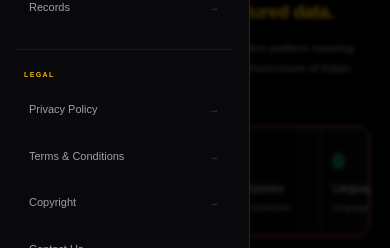
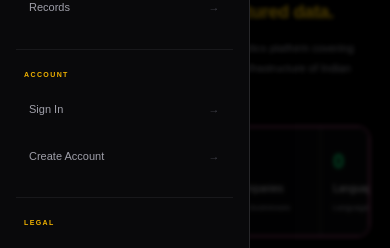
Before and after one commit to jeringikku/jeruto-movie-intelligence, a Next.js app: page /preview in a window 390 px wide. Both pictures are taken after a click on the button "Open navigation menu". Shown: the part 544-792 px from the top of the page. Built offline with nearby package versions, Linux system fonts and the light colour scheme; no server answers; the database is empty.

Commit message:
Fix customer authentication session flow

```diff
--- a/app/(public)/components/PublicHeader.tsx
+++ b/app/(public)/components/PublicHeader.tsx
@@ -2,9 +2,13 @@
 
 import Link from "next/link";
 import { useEffect, useState } from "react";
+import { supabaseBrowser } from "@/lib/supabase-browser";
 
 export default function PublicHeader() {
   const [menuOpen, setMenuOpen] = useState(false);
+
+  const [user, setUser] = useState<any>(null);
+  const [authLoading, setAuthLoading] = useState(true);
 
   /* =========================================================
      LOCK BODY SCROLL WHEN MOBILE MENU IS OPEN
@@ -43,6 +47,54 @@ export default function PublicHeader() {
   }, [menuOpen]);
 
   /* =========================================================
+     CUSTOMER AUTHENTICATION
+  ========================================================= */
+
+  useEffect(() => {
+    let mounted = true;
+
+    async function loadUser() {
+      const {
+        data: { session },
+        error,
+      } = await supabaseBrowser.auth.getSession();
+
+      if (!mounted) return;
+
+      if (error) {
+        console.error(
+          "Public header session check failed:",
+          error
+        );
+
+        setUser(null);
+      } else {
+        setUser(session?.user ?? null);
+      }
+
+      setAuthLoading(false);
+    }
+
+    loadUser();
+
+    const {
+      data: { subscription },
+    } = supabaseBrowser.auth.onAuthStateChange(
+      (_event, session) => {
+        if (!mounted) return;
+
+        setUser(session?.user ?? null);
+        setAuthLoading(false);
+      }
+    );
+
+    return () => {
+      mounted = false;
+      subscription.unsubscribe();
+    };
+  }, []);
+
+  /* =========================================================
      MOBILE NAVIGATION
   ========================================================= */
 
@@ -67,12 +119,15 @@ export default function PublicHeader() {
       label: "Industries",
       href: "/preview/industries",
     },
-
     {
       label: "Book Tickets With JMI",
       href: "/preview/book-tickets",
     },
   ];
+
+  /* =========================================================
+     INTELLIGENCE NAVIGATION
+  ========================================================= */
 
   const intelligenceNavigation = [
     {
@@ -112,19 +167,47 @@ export default function PublicHeader() {
     },
   ];
 
+  /* =========================================================
+     SIGN OUT
+  ========================================================= */
+
+  async function handleSignOut() {
+    const { error } =
+      await supabaseBrowser.auth.signOut();
+
+    if (error) {
+      console.error(
+        "Public header sign out failed:",
+        error
+      );
+
+      return;
+    }
+
+    setUser(null);
+    setMenuOpen(false);
+  }
+
   return (
     <>
       <header className="sticky top-0 z-50 border-b border-zinc-800 bg-[#050507]/95 backdrop-blur-xl">
         <div className="mx-auto flex h-16 max-w-7xl items-center justify-between px-4 sm:px-6 lg:px-8">
 
-          {/* MOBILE MENU BUTTON */}
+          {/* =================================================
+              MOBILE MENU BUTTON
+          ================================================= */}
+
           <button
             type="button"
             aria-label={
-              menuOpen ? "Close navigation menu" : "Open navigation menu"
+              menuOpen
+                ? "Close navigation menu"
+                : "Open navigation menu"
             }
             aria-expanded={menuOpen}
-            onClick={() => setMenuOpen((open) => !open)}
+            onClick={() =>
+              setMenuOpen((open) => !open)
+            }
             className="flex h-9 w-9 items-center justify-center rounded-lg border border-zinc-800 bg-zinc-950 text-zinc-400 transition hover:border-violet-400/30 hover:text-violet-300 md:hidden"
           >
             {menuOpen ? (
@@ -162,7 +245,10 @@ export default function PublicHeader() {
             )}
           </button>
 
-          {/* BRAND */}
+          {/* =================================================
+              BRAND
+          ================================================= */}
+
           <Link
             href="/preview"
             className="flex items-center"
@@ -176,13 +262,16 @@ export default function PublicHeader() {
                 </span>
               </p>
 
-              <div className="text-[10px] text-right uppercase tracking-[0.2em] text-zinc-400">
+              <div className="text-right text-[10px] uppercase tracking-[0.2em] text-zinc-400">
                 JMI
               </div>
             </div>
           </Link>
 
-          {/* DESKTOP NAVIGATION */}
+          {/* =================================================
+              DESKTOP NAVIGATION
+          ================================================= */}
+
           <nav className="hidden items-center gap-6 md:flex">
 
             <Link
@@ -222,7 +311,10 @@ export default function PublicHeader() {
 
           </nav>
 
-          {/* DESKTOP SEARCH PLACEHOLDER */}
+          {/* =================================================
+              DESKTOP SEARCH PLACEHOLDER
+          ================================================= */}
+
           <div className="hidden lg:block">
             <div className="rounded-lg border border-zinc-800 bg-zinc-950 px-4 py-2 text-xs text-zinc-500">
               Search JMI
@@ -238,7 +330,10 @@ export default function PublicHeader() {
 
       {menuOpen && (
         <>
-          {/* BACKDROP */}
+          {/* =================================================
+              BACKDROP
+          ================================================= */}
+
           <button
             type="button"
             aria-label="Close navigation menu"
@@ -246,10 +341,16 @@ export default function PublicHeader() {
             className="fixed inset-0 z-40 bg-black/70 backdrop-blur-[2px] md:hidden"
           />
 
-          {/* DRAWER */}
+          {/* =================================================
+              DRAWER
+          ================================================= */}
+
           <aside className="fixed left-0 top-0 z-50 flex h-dvh w-[64%] max-w-sm flex-col border-r border-zinc-800 bg-zinc-950 shadow-2xl md:hidden">
 
-            {/* DRAWER HEADER */}
+            {/* =================================================
+                DRAWER HEADER
+            ================================================= */}
+
             <div className="flex h-16 shrink-0 items-center justify-between border-b border-zinc-800 px-5">
 
               <div>
@@ -286,10 +387,16 @@ export default function PublicHeader() {
 
             </div>
 
-            {/* DRAWER CONTENT */}
+            {/* =================================================
+                DRAWER CONTENT
+            ================================================= */}
+
             <div className="flex-1 overflow-y-auto px-4 py-5">
 
-              {/* PRIMARY NAVIGATION */}
+              {/* =================================================
+                  PRIMARY NAVIGATION
+              ================================================= */}
+
               <div>
                 <p className="px-2 text-[7px] font-semibold uppercase tracking-[0.2em] text-yellow-500">
                   Explore
@@ -300,10 +407,14 @@ export default function PublicHeader() {
                     <Link
                       key={item.href}
                       href={item.href}
-                      onClick={() => setMenuOpen(false)}
+                      onClick={() =>
+                        setMenuOpen(false)
+                      }
                       className="group flex items-center justify-between rounded-lg border border-transparent px-3 py-3 text-[11px] font-medium text-zinc-400 transition hover:border-zinc-800 hover:bg-black hover:text-violet-300"
                     >
-                      <span>{item.label}</span>
+                      <span>
+                        {item.label}
+                      </span>
 
                       <span className="text-zinc-700 transition group-hover:translate-x-0.5 group-hover:text-violet-400">
                         →
@@ -313,63 +424,190 @@ export default function PublicHeader() {
                 </nav>
               </div>
 
-              {/* DIVIDER */}
+              {/* =================================================
+                  DIVIDER
+              ================================================= */}
+
               <div className="my-5 border-t border-zinc-900" />
 
-              {/* INTELLIGENCE NAVIGATION */}
+              {/* =================================================
+                  INTELLIGENCE NAVIGATION
+              ================================================= */}
+
               <div>
                 <p className="px-2 text-[7px] font-semibold uppercase tracking-[0.2em] text-yellow-500">
                   JMI Intelligence
                 </p>
 
                 <nav className="mt-2 space-y-1">
-                  {intelligenceNavigation.map((item) => (
+                  {intelligenceNavigation.map(
+                    (item) => (
                       <Link
                         key={item.href}
                         href={item.href}
-                      onClick={() => setMenuOpen(false)}
+                        onClick={() =>
+                          setMenuOpen(false)
+                        }
                         className="group flex items-center justify-between rounded-lg border border-transparent px-3 py-3 text-[11px] font-medium text-zinc-400 transition hover:border-violet-400/20 hover:bg-violet-400/[0.03] hover:text-violet-300"
                       >
-                      <span>{item.label}</span>
+                        <span>
+                          {item.label}
+                        </span>
 
                         <span className="text-zinc-700 transition group-hover:translate-x-0.5 group-hover:text-violet-400">
                           →
                         </span>
                       </Link>
-                  ))}
+                    )
+                  )}
                 </nav>
               </div>
 
-              {/* DIVIDER */}
+              {/* =================================================
+                  DIVIDER
+              ================================================= */}
+
               <div className="my-5 border-t border-zinc-900" />
 
-              {/* LEGAL NAVIGATION */}
+              {/* =================================================
+                  ACCOUNT NAVIGATION
+              ================================================= */}
+
+              <div>
+
+                <p className="px-2 text-[7px] font-semibold uppercase tracking-[0.2em] text-yellow-500">
+                  Account
+                </p>
+
+                {/* =================================================
+                    LOGGED OUT
+                ================================================= */}
+
+                {!authLoading && !user && (
+                  <nav className="mt-2 space-y-1">
+
+                    <Link
+                      href="/account/login"
+                      onClick={() =>
+                        setMenuOpen(false)
+                      }
+                      className="group flex items-center justify-between rounded-lg border border-transparent px-3 py-3 text-[11px] font-medium text-zinc-400 transition hover:border-violet-400/20 hover:bg-violet-400/[0.03] hover:text-violet-300"
+                    >
+                      <span>
+                        Sign In
+                      </span>
+
+                      <span className="text-zinc-700 transition group-hover:translate-x-0.5 group-hover:text-violet-400">
+                        →
+                      </span>
+                    </Link>
+
+                    <Link
+                      href="/account/signup"
+                      onClick={() =>
+                        setMenuOpen(false)
+                      }
+                      className="group flex items-center justify-between rounded-lg border border-transparent px-3 py-3 text-[11px] font-medium text-zinc-400 transition hover:border-violet-400/20 hover:bg-violet-400/[0.03] hover:text-violet-300"
+                    >
+                      <span>
+                        Create Account
+                      </span>
+
+                      <span className="text-zinc-700 transition group-hover:translate-x-0.5 group-hover:text-violet-400">
+                        →
+                      </span>
+                    </Link>
+
+                  </nav>
+                )}
+
+                {/* =================================================
+                    LOGGED IN
+                ================================================= */}
+
+                {!authLoading && user && (
+                  <nav className="mt-2 space-y-1">
+
+                    <Link
+                      href="/account"
+                      onClick={() =>
+                        setMenuOpen(false)
+                      }
+                      className="group flex items-center justify-between rounded-lg border border-violet-400/10 bg-violet-400/[0.03] px-3 py-3 text-[11px] font-medium text-zinc-300 transition hover:border-violet-400/20 hover:bg-violet-400/[0.06] hover:text-violet-300"
+                    >
+                      <span>
+                        My Account
+                      </span>
+
+                      <span className="text-violet-400 transition group-hover:translate-x-0.5">
+                        →
+                      </span>
+                    </Link>
+
+                    <button
+                      type="button"
+                      onClick={handleSignOut}
+                      className="group flex w-full items-center justify-between rounded-lg border border-transparent px-3 py-3 text-left text-[11px] font-medium text-zinc-500 transition hover:border-zinc-800 hover:bg-black hover:text-red-300"
+                    >
+                      <span>
+                        Sign Out
+                      </span>
+
+                      <span className="text-zinc-700 transition group-hover:translate-x-0.5 group-hover:text-red-400">
+                        →
+                      </span>
+                    </button>
+
+                  </nav>
+                )}
+
+              </div>
+
+              {/* =================================================
+                  DIVIDER
+              ================================================= */}
+
+              <div className="my-5 border-t border-zinc-900" />
+
+              {/* =================================================
+                  LEGAL NAVIGATION
+              ================================================= */}
+
               <div>
                 <p className="px-2 text-[7px] font-semibold uppercase tracking-[0.2em] text-yellow-500">
                   Legal
                 </p>
 
                 <nav className="mt-2 space-y-1">
-                  {legalNavigation.map((item) => (
+                  {legalNavigation.map(
+                    (item) => (
                       <Link
                         key={item.href}
                         href={item.href}
-                      onClick={() => setMenuOpen(false)}
+                        onClick={() =>
+                          setMenuOpen(false)
+                        }
                         className="group flex items-center justify-between rounded-lg border border-transparent px-3 py-3 text-[11px] font-medium text-zinc-400 transition hover:border-zinc-800 hover:bg-black hover:text-violet-300"
                       >
-                      <span>{item.label}</span>
+                        <span>
+                          {item.label}
+                        </span>
 
                         <span className="text-zinc-700 transition group-hover:translate-x-0.5 group-hover:text-violet-400">
                           →
                         </span>
                       </Link>
-                  ))}
+                    )
+                  )}
                 </nav>
               </div>
 
             </div>
 
-            {/* DRAWER FOOTER */}
+            {/* =================================================
+                DRAWER FOOTER
+            ================================================= */}
+
             <div className="shrink-0 border-t border-zinc-900 px-5 py-4">
 
               <div className="flex items-center gap-2">
```
Also changed, not shown: app/account/login/page.tsx (+7 -6 lines), app/account/page.tsx (+8 -8 lines). Lines whose indentation alone changed are shown as unchanged.
